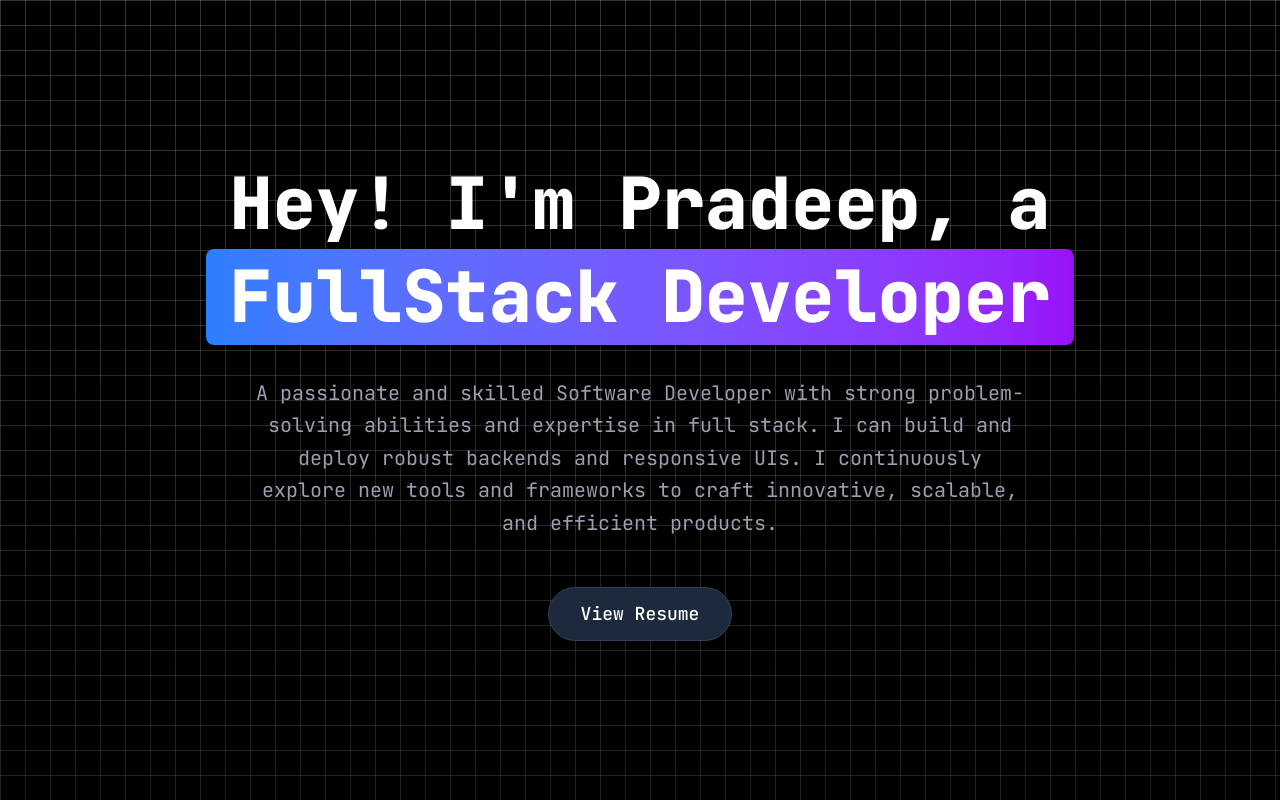
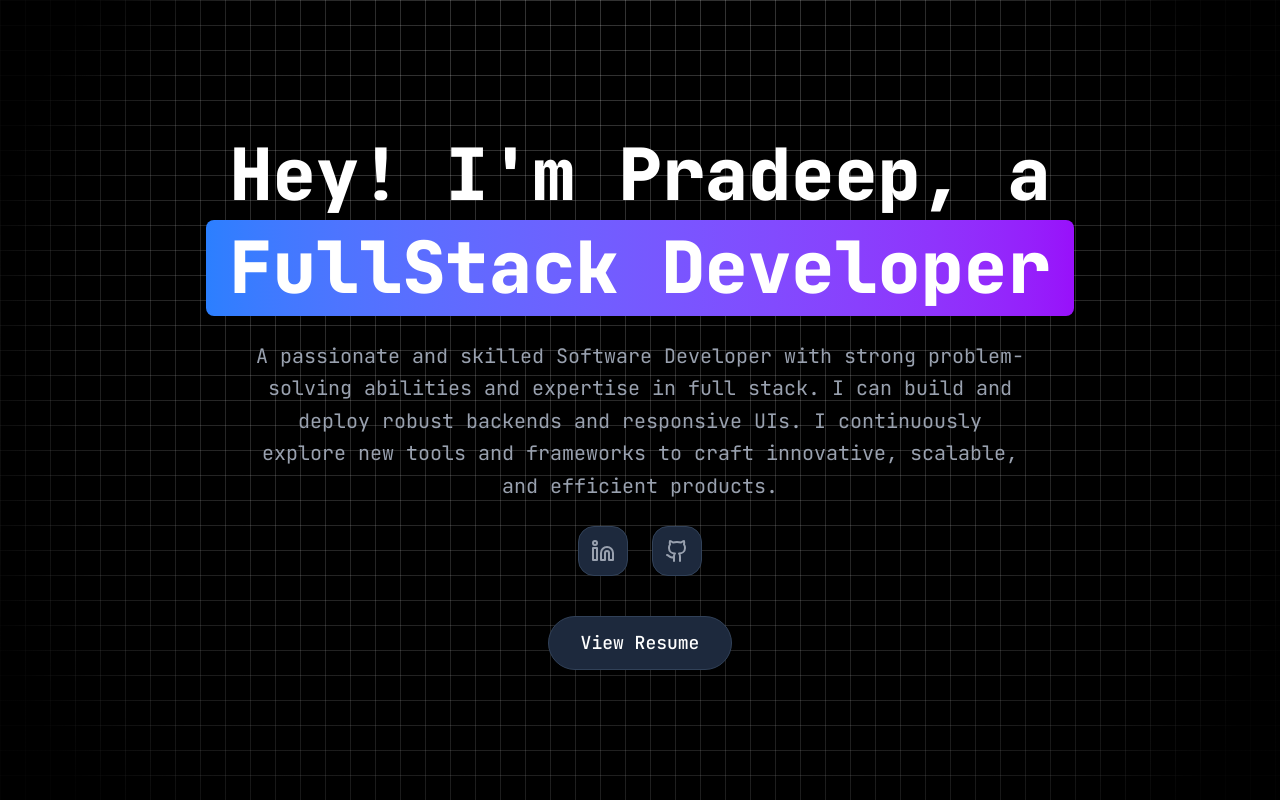
Before and after one commit to pradeepvrm/pradeepvrm.github.io, a React (Vite) app: page / in a window 1280 px wide. Built offline with nearby package versions, Linux system fonts and the light colour scheme.

Commit message:
added social icons

```diff
--- a/package.json
+++ b/package.json
@@ -16,6 +16,7 @@
     "@tailwindcss/vite": "^4.1.10",
     "firebase": "^11.9.1",
     "gh-pages": "^6.3.0",
+    "lucide-react": "^0.553.0",
     "react": "^18.3.1",
     "react-dom": "^18.3.1",
     "tailwindcss": "^4.1.10"
--- a/src/App.jsx
+++ b/src/App.jsx
@@ -1,4 +1,4 @@
-
+import { Linkedin, Github } from "lucide-react"
 import './App.css'
 
 function App() {
@@ -14,37 +14,55 @@ function App() {
           backgroundSize: "25px 25px",
          }}
         />
-      {/* <div className="absolute inset-0"
+      <div className="absolute inset-0"
           style={{
           background: `
             radial-gradient(circle at center,
             transparent 0%,
-            transparent 30%,
-            rgba(0,0,0,0.3) 60%,
-            rgba(0,0,0,0.7) 80%,
-            rgba(0,0,0,0.9) 100%
+            transparent 50%,
+            rgba(0,0,0,0.3) 75%,
+            rgba(0,0,0,0.7) 85%,
+            rgba(0,0,0,0.9) 90%
           )
           `,
           mixBlendMode: "multiply",
         }}
-      /> */}
+      />
       <div className="absolute inset-0 bg-gradient-to-b from-transparent via-black/20 to-black/40" />
 
       <div className="relative z-10 flex flex-col items-center justify-center min-h-screen px-6 text-center md:px-12">
-        <div className="max-w-4xl mx-auto space-y-8">
+        <div className="max-w-4xl mx-auto space-y-6">
           {/* Main Heading */}
           <div className="">
-            <h1 className="text-6xl md:text-6xl lg:text-7xl font-black text-white leading-tight">Hey! I'm Pradeep, a</h1>
+            <h1 className="text-2xl md:text-6xl lg:text-7xl font-black text-white leading-tight">Hey! I'm Pradeep, a</h1>
             <div className="inline-block bg-gradient-to-r from-blue-500 to-purple-600 px-6 py-3 rounded-lg">
-              <span className="text-6xl md:text-6xl lg:text-7xl font-black text-white">FullStack Developer</span>
+              <span className="text-2xl md:text-6xl lg:text-7xl font-black text-white">FullStack Developer</span>
             </div>
           </div>
 
-          <p className="text-gray-400 text-xl md:text-xl max-w-3xl mx-auto leading-relaxed">
+          <p className="text-gray-400 text-md md:text-xl max-w-3xl mx-auto leading-relaxed">
             A passionate and skilled Software Developer with strong problem-solving abilities and expertise in full
             stack. I can build and deploy robust backends and responsive UIs. I continuously explore new tools and
             frameworks to craft innovative, scalable, and efficient products.
           </p>
+
+          <div className="flex justify-center space-x-6">
+            <a
+              href="https://linkedin.com/in/pradeepvrm"
+              className="bg-slate-800 text-gray-400 hover:text-white transition-colors duration-200 border border-slate-700 hover:border-gray-500 rounded-2xl p-3"
+              aria-label="LinkedIn"
+            >
+              <Linkedin className="w-6 h-6" />
+            </a>
+            <a
+              href="https://github.com/pradeepvrm"
+              className="bg-slate-800 text-gray-400 hover:text-white transition-colors duration-200 border border-slate-700 hover:border-gray-500 rounded-2xl p-3"
+              aria-label="GitHub"
+            >
+              <Github className="w-6 h-6" />
+            </a>
+          </div>
+
           <div className="pt-4">
             <button className="hover:bg-gradient-to-r from-blue-500 to-purple-600 text-white px-8 py-3 rounded-full bg-slate-800 text-lg font-medium transition-all duration-200 border border-slate-700 hover:border-slate-600">
               <a href="https://fra.cloud.appwrite.io/v1/storage/buckets/testbucket/files/684b07a700394a1e7f9d/view?project=682471bb00399c580b6a&mode=admin" target='_blank'>
```
Also changed, not shown: 1 other file (tests, documents, lock files or other folders).
